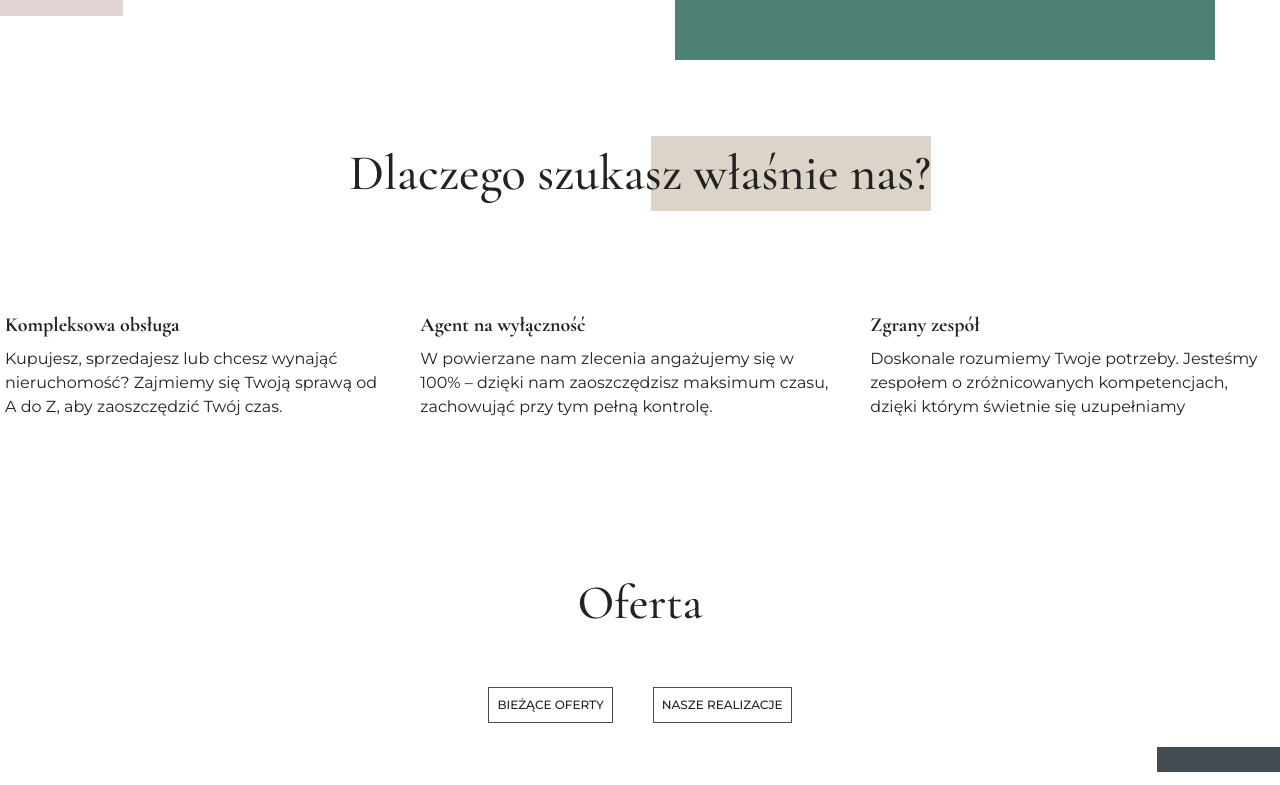
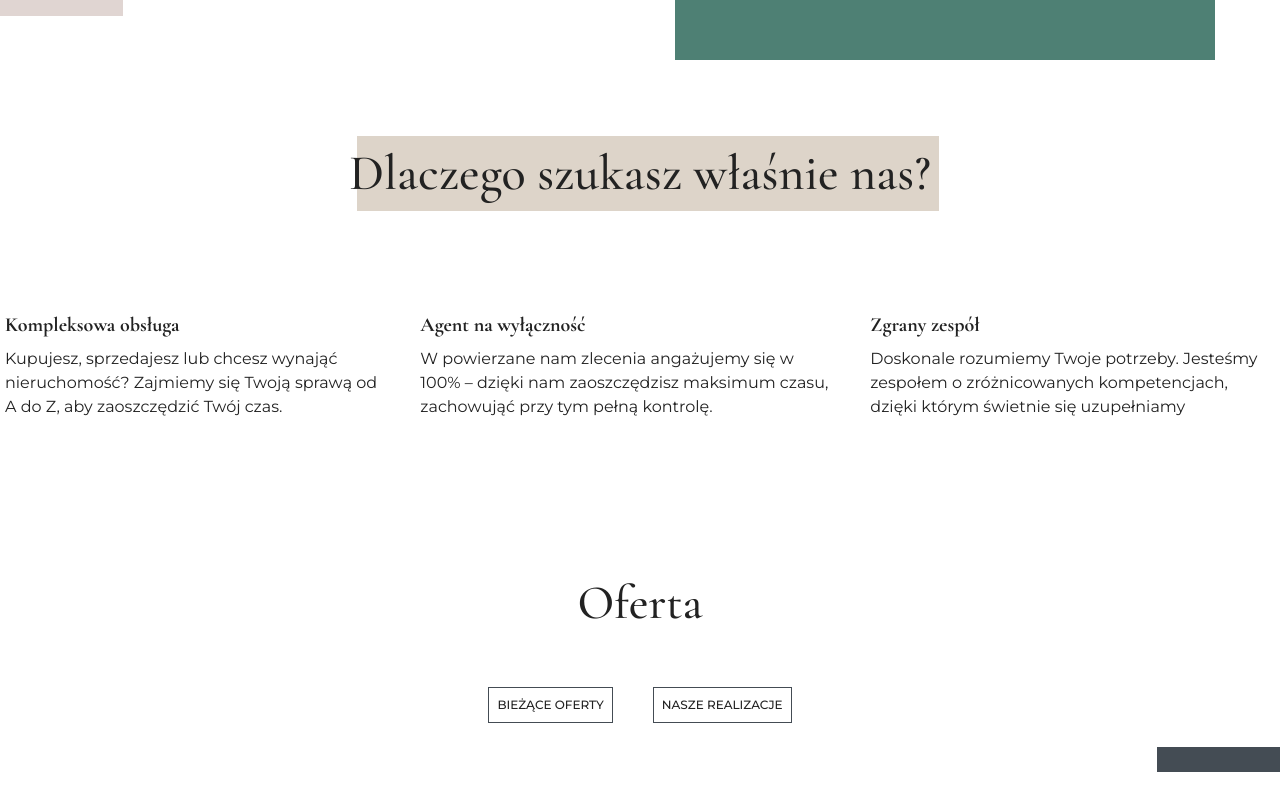
Before and after one commit to AveGhost/modernstudio, a Next.js app: page / in a window 1280 px wide. Shown: the part 1700-2485 px from the top of the page. Built offline with nearby package versions, Linux system fonts and the light colour scheme.

Commit message:
Some css changes

```diff
--- a/src/app/components/highlight-heading/highlight-heading.component.tsx
+++ b/src/app/components/highlight-heading/highlight-heading.component.tsx
@@ -3,12 +3,13 @@ interface Props {
     fontSize?: string
     isRight?: boolean
     classes?: string
+    highLightWidth?: string
 }
 
-const HighlightHeading = ({children, fontSize, isRight, classes}: Props) => {
+const HighlightHeading = ({children, fontSize, isRight, classes, highLightWidth}: Props) => {
     return (
         <h2 className={`w-fit font-medium relative ${classes ? classes : ''}`} style={{fontSize: fontSize}}>{children}
-          <span className={`absolute ${isRight ? 'right-0' : 'left-0'} top-0 bottom-0 w-full max-w-[280px] -z-10 bg-[#DDD4C9]`} style={{ height: `calc(${fontSize} * 1.5)` }} />
+          <span className={`absolute ${isRight ? '-right-2' : '-left-2'} top-0 bottom-0 w-full -z-10 bg-[#DDD4C9]`} style={{ height: `calc(${fontSize} * 1.5)`, maxWidth: highLightWidth }} />
         </h2>
     )
 }
```
